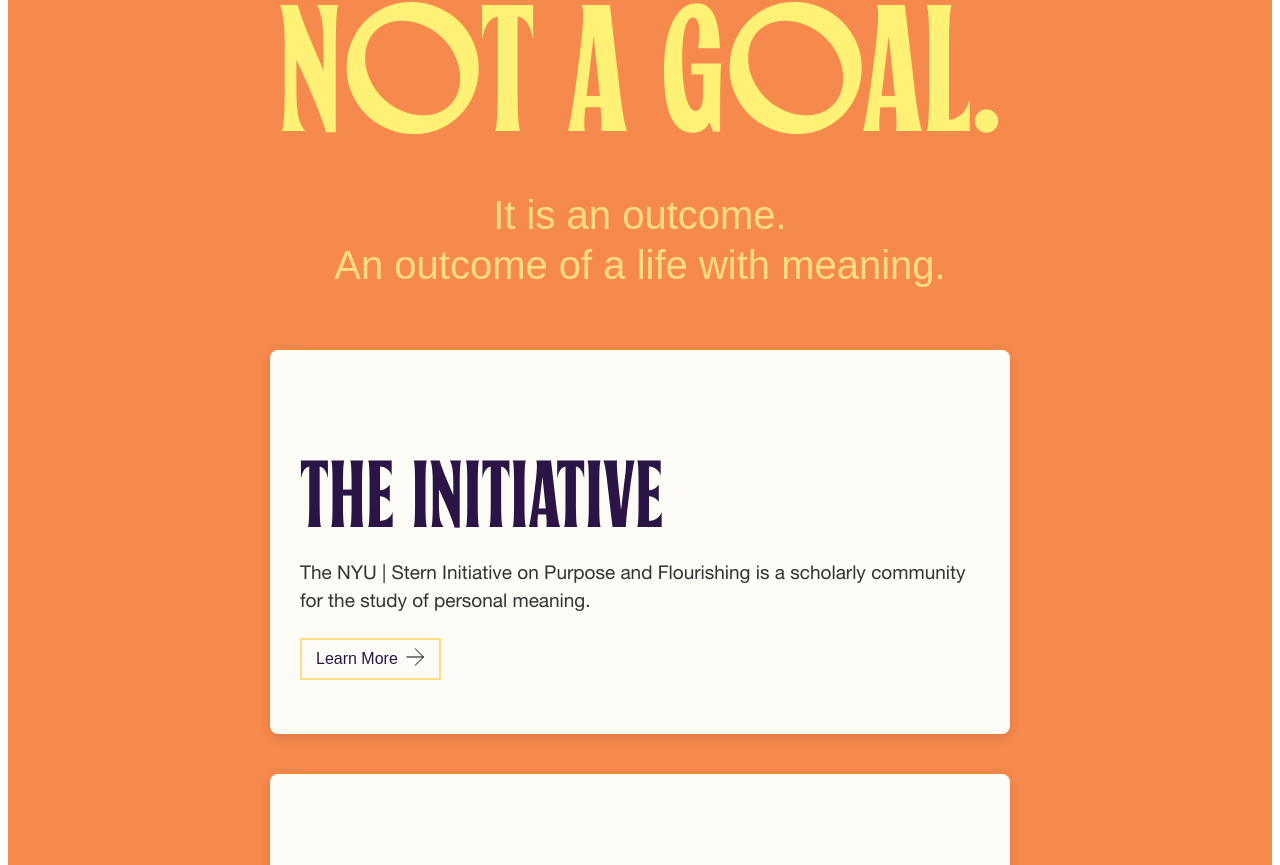
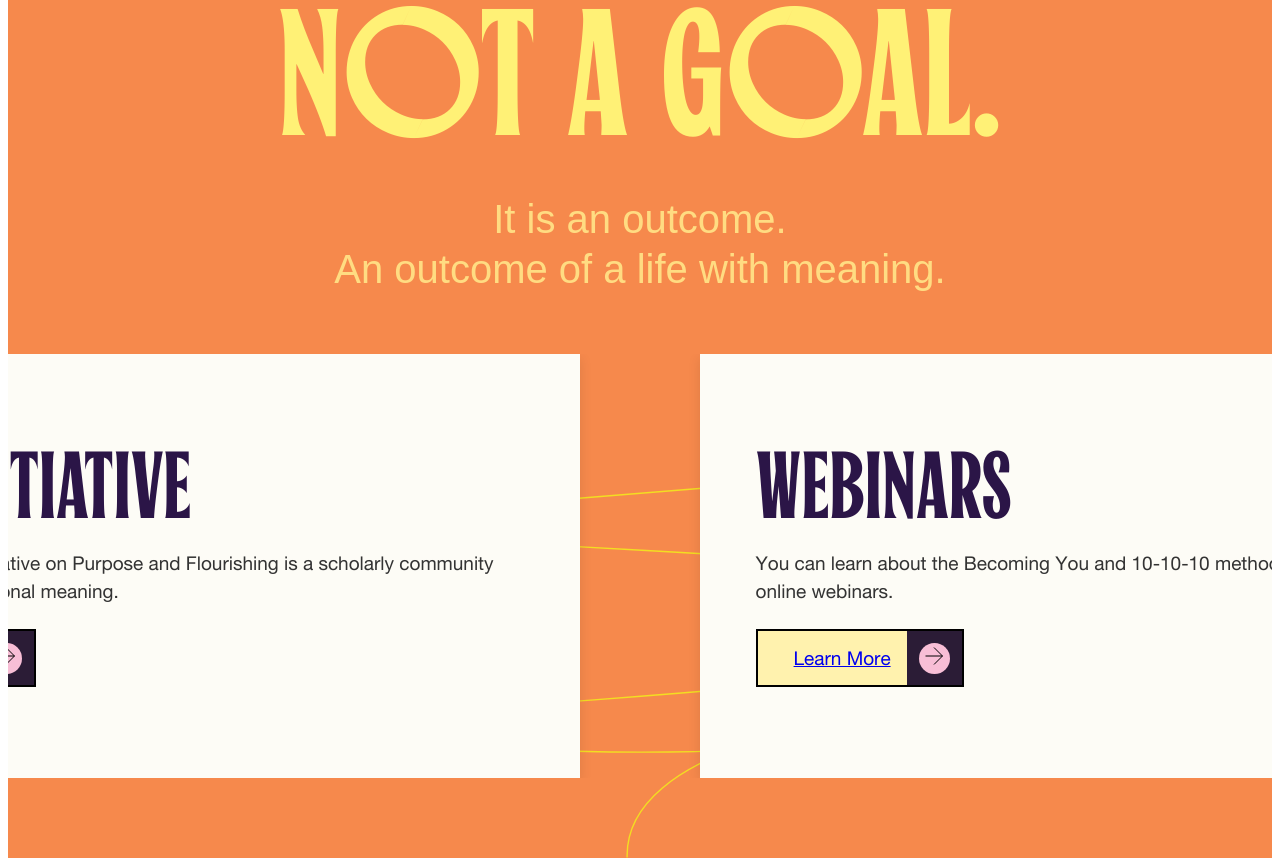
Before and after one commit to Architagarg0508/practicetwo, a Next.js app: page /orange in a window 1280 px wide. Shown: the part 375-1240 px from the top of the page. Built offline with nearby package versions, Linux system fonts and the light colour scheme; a web font is replaced by a local one.

Commit message:
svg changes

```diff
--- a/src/app/components/Orange.js
+++ b/src/app/components/Orange.js
@@ -1,9 +1,10 @@
 import styles from "./Orange.module.css";
 
+export default function Orange() {
+  return (
+    <section className={styles.orangeSection}>
+        <img src="/Vector48.svg" className={styles.curve1} alt="curve" />
 
-export default function Orange(){
-    return(
-        <section className={styles.orangeSection}>
       <div className={styles.mainText}>
         <h1>
           HAPPINESS IS <br /> <span>NOT A GOAL.</span>
@@ -17,31 +18,55 @@ export default function Orange(){
         <div className={styles.card}>
           <h2>THE INITIATIVE</h2>
           <p>
-                    The NYU | Stern Initiative on Purpose and Flourishing is a
-                    scholarly community for the study of personal meaning.
+            The NYU | Stern Initiative on Purpose and Flourishing is a scholarly
+            community for the study of personal meaning.
           </p>
-                <button className={styles.btn}>
-                   Learn More
+          <a
+            href="https://www.google.com"
+            target="_blank"
+            rel="noopener noreferrer"
+            className={styles.btn}
+          >
+            <span className={styles.btnText}>Learn More</span>
+            <div className={styles.Box}>
+              <div className={styles.arrowCircle}>
                 <span className={styles.arrow}>
                   <img src="/Arrows.svg" alt="arrow" />
                 </span>
-                </button>
+                <span className={styles.arrow2}>
+                  <img src="/Arrows.svg" alt="arrow" />
+                </span>
+              </div>
+            </div>
+          </a>
         </div>
         <div className={styles.card}>
           <h2>WEBINARS</h2>
           <p>
-                    You can learn about the Becoming You and 10-10-10
-                    methodologies in our free online webinars.
+            You can learn about the Becoming You and 10-10-10 methodologies in
+            our free online webinars.
           </p>
-                <button className={styles.btn}>
-                   Learn More
+          <a
+            href="https://www.google.com"
+            target="_blank"
+            rel="noopener noreferrer"
+            className={styles.btn}
+          >
+            <span className={styles.btnText}>Learn More</span>
+            <div className={styles.Box}>
+              <span className={styles.arrowCircle}>
                 <span className={styles.arrow}>
                   <img src="/Arrows.svg" alt="arrow" />
                 </span>
-                </button>
+                <span className={styles.arrow2}>
+                  <img src="/Arrows.svg" alt="arrow" />
+                </span>
+              </span>
             </div>
-
+          </a>
         </div>
+      </div>
+       <img src="/Vector47.svg" className={styles.curve2} alt="curve" />
     </section>
   );
 }
--- a/src/app/components/Orange.module.css
+++ b/src/app/components/Orange.module.css
@@ -7,6 +7,30 @@
   align-items: center;
   text-align: center;
   color: #fff176;
+  position: relative;
+  overflow: hidden;
+}
+.curve1 {
+  position: absolute;
+  top: 0;
+  left: 0;
+  width: 2000px;
+  height: auto;
+  z-index: 0;
+  pointer-events: none;
+}
+
+.curve2 {
+  position: absolute;
+  bottom: 0;
+  right: 0;
+
+  max-width: 100%;
+  height: auto;
+  width: 2385px;
+  z-index: 0;
+  pointer-events: none;
+  pointer-events: none;
 }
 
 .mainText h1 {
@@ -14,13 +38,14 @@
   font-size: 180px;
   font-weight: 500;
   line-height: 144px;
-  margin-bottom: 16px;
+  margin-top: 153.17px;
+  margin-bottom: 8.83px;
 }
 
 .mainText p {
   font-family: "RobotoSerif", sans-serif;
   font-size: 40px;
-  font-weight: 300;
+  font-weight: 200;
   line-height: 50px;
   color: #ffdc82;
   margin-bottom: 60px;
@@ -28,19 +53,23 @@
 
 .cards {
   display: flex;
-  gap: 40px;
+  gap: 120px;
   justify-content: center;
-  flex-wrap: wrap;
+  flex-wrap: nowrap;
+  overflow-x: auto;
+  z-index: 1;
 }
 
 .card {
   background: #fdfcf6;
-  padding: 30px;
+  padding: 48.07px 71.85px 52.5px 55.56px;
+  /* flex: 1 1 45%; */
   width: 680px;
   height: 323.73px;
-  border-radius: 8px;
+
   box-shadow: 0 4px 12px rgba(0, 0, 0, 0.1);
   text-align: left;
+  flex-shrink: 0;
 }
 
 .card h2 {
@@ -48,7 +77,8 @@
   font-size: 95px;
   line-height: 80px;
   font-weight: 500;
-  margin-bottom: 16px;
+  margin-top: 48.07px;
+  margin-bottom: 13.2px;
   color: #2b1547;
 }
 
@@ -62,18 +92,78 @@
 }
 
 .btn {
-  background: transparent;
-  border: 2px solid #ffdc82;
-  padding: 8px 14px;
+  /* background: transparent; */
+  /* border: 2px solid #ffdc82; */
+  /* padding: 8px 14px; */
+  /* width: 194.66px; */
+  /* height: 54px; */
+
+  line-height: 28px;
   cursor: pointer;
-  font-size: 16px;
-  color: #2b1547;
+  font-size: 19px;
+  /* line-height: 28px; */
+  justify-content: space-between;
+  /* color: #2b1547; */
   display: flex;
   align-items: center;
-  gap: 8px;
+  /* gap: 8px; */
+  background-color: #fff2ae;
+  border: 2px solid #000000;
+  font-family: "Helvetica Neue LT Pro", sans-serif;
+  font-weight: 400;
+  padding: 0;
+  padding-left: 20px;
+  width: fit-content;
 }
 
-.btn span {
-  color: #2b1547;
-  font-weight: bold;
+.arrowCircle {
+  width: 30.92px;
+  height: 30.92px;
+  background-color: #f8bed6;
+  border-radius: 9999px;
+  display: flex;
+  align-items: center;
+  justify-content: center;
+  /* flex-shrink: 0; */
+  overflow: hidden;
+  position: relative;
 }
+
+.Box {
+  background-color: #2b1c36;
+  width: 55.09px;
+  height: 54px;
+  display: flex;
+  align-items: center;
+  justify-content: center;
+}
+.arrow {
+  position: absolute;
+  transform: translateX(0%);
+  transition: transform 0.3s ease-in-out;
+}
+.arrow2 {
+  position: absolute;
+  transform: translateX(-200%);
+  transition: transform 0.3s ease-in-out;
+}
+
+.btn:hover .arrow {
+  transform: translateX(200%);
+}
+
+.btn:hover .arrow2 {
+  transform: translateX(0%);
+}
+
+.btnText {
+  padding: 0 16px;
+  display: flex;
+  align-items: center;
+}
+
+@media (max-width: 768px) {
+  .card {
+    flex: 1 1 100%;
+  }
+}
--- a/src/app/globals.css
+++ b/src/app/globals.css
@@ -1,5 +1,3 @@
-
-
 @font-face {
     font-family: 'Salo Test Giorgio';
     src: url('/fonts/SaloTest-Giorgio.woff2') format('woff2');
```
Also changed, not shown: public/Vector47.svg (added), public/Vector48.svg (added). Lines whose indentation alone changed are shown as unchanged.
